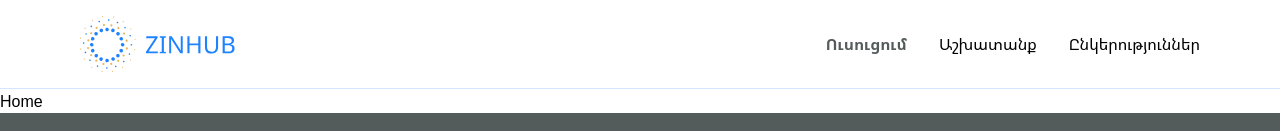
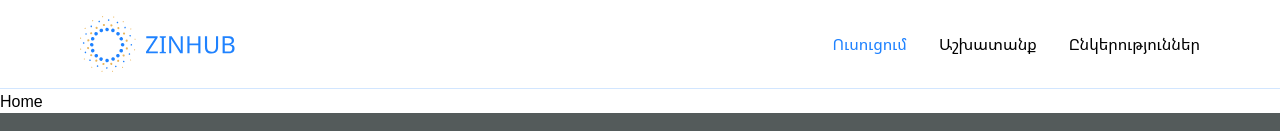
Before and after one commit to vlo111/zinhub, a Next.js app: page / in a window 1280 px wide. Shown: the top 131 px of the page. Built offline with nearby package versions, Linux system fonts and the light colour scheme.

Commit message:
add header

```diff
--- /dev/null
+++ b/src/components/header/auth.tsx
@@ -0,0 +1,14 @@
+import { default as Logo } from '@/components/icons/logo.svg';
+import { Navigation } from './navigation';
+import { navigationItems } from '@/helpers/constants';
+
+export const HomeHeader = () => {
+  return (
+    <header className="flex justify-between px-20 py-4 xs:flex xs:flex-col xs:px-0 xs:py-0 xs:items-center relative z-10 border-b border-[#1f82ff33]">
+      <Logo />
+      <div className="flex gap-8 items-center">
+        <Navigation navigationItems={navigationItems} />
+      </div>
+    </header>
+  );
+};
--- /dev/null
+++ b/src/components/header/home.tsx
@@ -0,0 +1,14 @@
+import { default as Logo } from '@/components/icons/logo.svg';
+import { Navigation } from './navigation';
+import { navigationItems } from '@/helpers/constants';
+
+export const HomeHeader = () => {
+  return (
+    <header className="flex justify-between px-20 py-4 xs:flex xs:flex-col xs:px-0 xs:py-0 xs:items-center relative z-10 border-b border-[#1f82ff33]">
+      <Logo />
+      <div className="flex gap-8 items-center">
+        <Navigation navigationItems={navigationItems} />
+      </div>
+    </header>
+  );
+};
--- a/src/components/header/index.css
+++ /dev/null
@@ -1,3 +0,0 @@
-.activeLink{
-    @apply text-sm font-bold text-davy-gray
- }
--- a/src/components/header/index.tsx
+++ b/src/components/header/index.tsx
@@ -1,14 +1,5 @@
-import { default as Logo } from '@/components/icons/logo.svg';
-import { HeaderNavigation } from './headerNavigation';
-import { navigationItems } from '@/helpers/constants';
+import { HomeHeader } from './home';
 
 export const Header = () => {
-  return (
-    <header className="flex justify-between px-20 py-4 xs:flex xs:flex-col xs:px-0 xs:py-0 xs:items-center relative z-10 border-b border-[#1f82ff33]">
-      <Logo />
-      <div className="flex gap-8 items-center">
-        <HeaderNavigation navigationItems={navigationItems} />
-      </div>
-    </header>
-  );
+  return <HomeHeader />;
 };
--- a/src/components/header/headerNavigation.tsx
+++ b/src/components/header/navigation.tsx
@@ -1,7 +1,6 @@
 'use client';
 import { usePathname } from 'next/navigation';
 import Link from 'next/link';
-import './index.css'
 
 interface INavigationItem {
   label: string;
@@ -11,7 +10,7 @@ interface INavigationItemProps {
   navigationItems: INavigationItem[];
 }
 
-export const HeaderNavigation = ({ navigationItems }: INavigationItemProps) => {
+export const Navigation = ({ navigationItems }: INavigationItemProps) => {
   const pathname = usePathname();
 
   return (
@@ -19,7 +18,7 @@ export const HeaderNavigation = ({ navigationItems }: INavigationItemProps) => {
       {navigationItems.map((navItem: INavigationItem) => {
         const isActive = pathname === navItem.href;
         return (
-          <Link key={navItem.label} href={navItem.href} className={isActive ? 'activeLink' : ''}>
+          <Link key={navItem.label} href={navItem.href} className={isActive ? 'text-primary-blue' : ''}>
             {navItem.label}
           </Link>
         );
--- a/src/helpers/constants.tsx
+++ b/src/helpers/constants.tsx
@@ -7,5 +7,5 @@ export const PATHS = {
 export const navigationItems = [
   { label: 'Ուսուցում', href: '/' },
   { label: 'Աշխատանք', href: '/work' },
-  { label: 'Ընկերություններ', href: '/company' },
+  { label: 'Ընկերություններ', href: '/company/create' },
 ];
```
